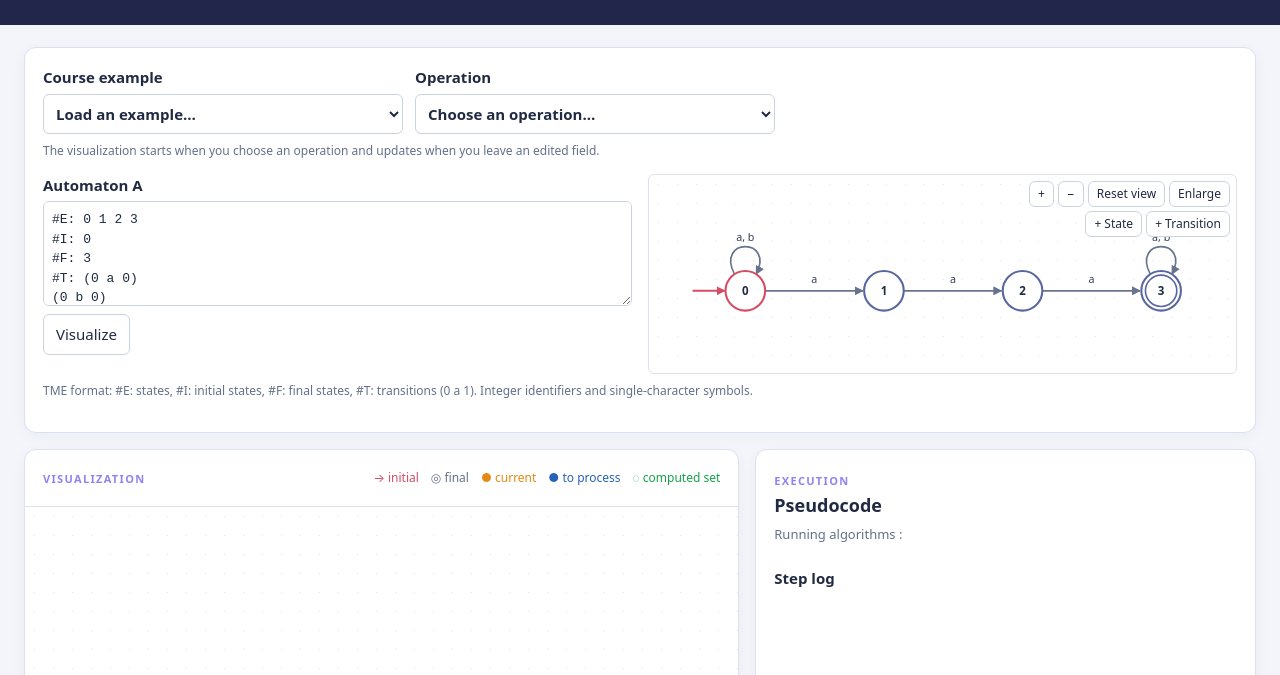
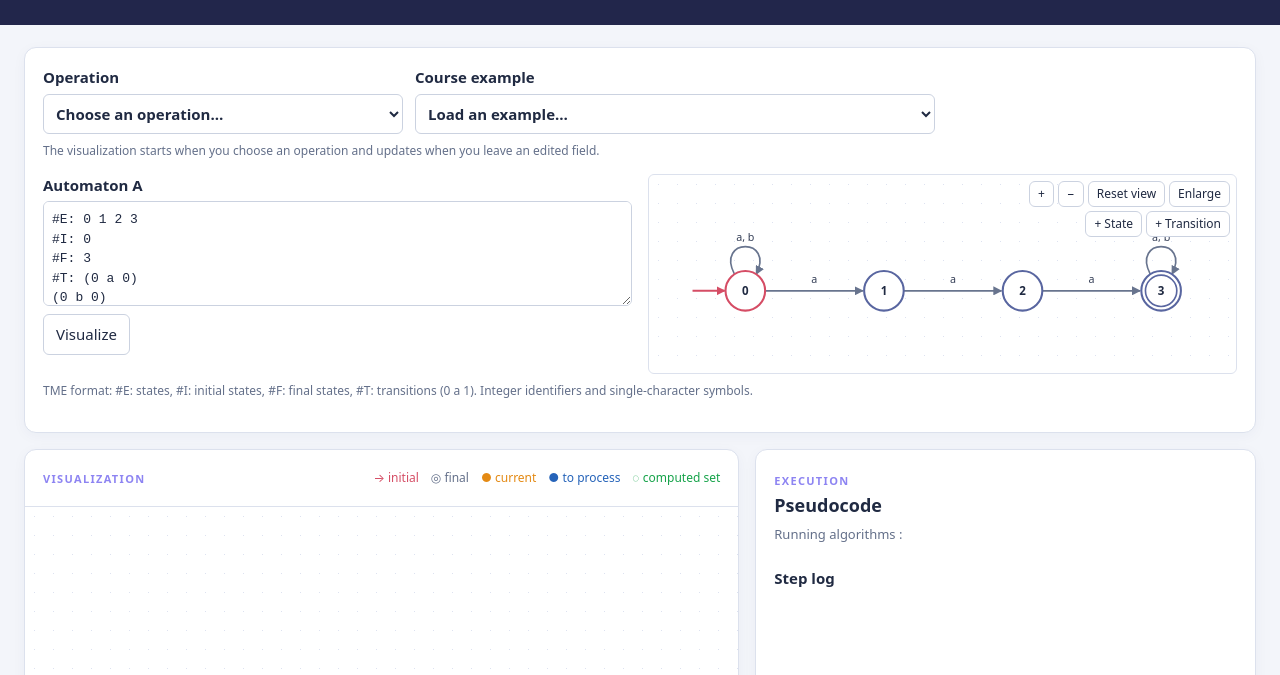
Before and after one commit to agenitrini/dynamic-automaton, a plain HTML site: page index.html in a window 1280 px wide. Shown: the part 125-800 px from the top of the page. Drawn offline with Linux system fonts and the light colour scheme.

Commit message:
rendu banque ex

```diff
--- a/index.html
+++ b/index.html
@@ -19,8 +19,8 @@
   <main>
     <section class="setup" data-i18n-aria="setup" aria-label="Données et opération">
       <div class="options">
+        <label class="operation-field"><span data-i18n="operation">Opération</span><select id="operation"></select></label>
         <label class="example-field"><span data-i18n="example">Exemple du cours</span><select id="example"></select></label>
-        <label class="operation-field"><span data-i18n="operation">Opération</span><select id="operation"></select></label>
         <label id="alphabetField"><span data-i18n="alphabet">Alphabet</span><input id="alphabet" value="ab" autocomplete="off"><small data-i18n="alphabetHelp">Caractères, sans séparateur ; les espaces sont ignorés.</small></label>
         <label id="wordField"><span data-i18n="word">Mot</span><input id="word" value="aaba" autocomplete="off"><small data-i18n="wordHelp">Laisser vide pour le mot vide ε.</small></label>
         <label id="statesField"><span data-i18n="startStates">États de départ</span><input id="states" value="0 1" autocomplete="off"><small data-i18n="statesHelp">Identifiants séparés par des espaces.</small></label>
--- a/style.css
+++ b/style.css
@@ -41,7 +41,7 @@ textarea, input, select { font: inherit; color: var(--ink); background: white; b
 textarea { resize: vertical; font: 13px/1.5 ui-monospace, monospace; min-height: 105px; }
 textarea:focus, input:focus, select:focus, button:focus-visible { outline: 2px solid #8b81f0; outline-offset: 1px; }
 .hint, small { color: var(--muted); font-weight: 400; font-size: 12px; }
-.hint { margin: 8px 0 14px; } .options { display: flex; flex-wrap: wrap; align-items: end; gap: 12px; } .operation-field { max-width: 360px; } .example-field { max-width: 360px; }
+.hint { margin: 8px 0 14px; } .options { display: flex; flex-wrap: wrap; align-items: end; gap: 12px; } .operation-field { max-width: 360px; } .options .example-field { flex: 2; max-width: 520px; } #example { text-overflow: ellipsis; }
 .example-note { margin: 10px 0 0; padding: 8px 12px; border-left: 3px solid var(--accent); background: #f5f3ff; border-radius: 4px; }
 .editors { margin-top: 4px; }
 .options label { min-width: 150px; flex: 1; } .options label:first-child { flex: 1.5; } .options small { max-width: 230px; }
```
